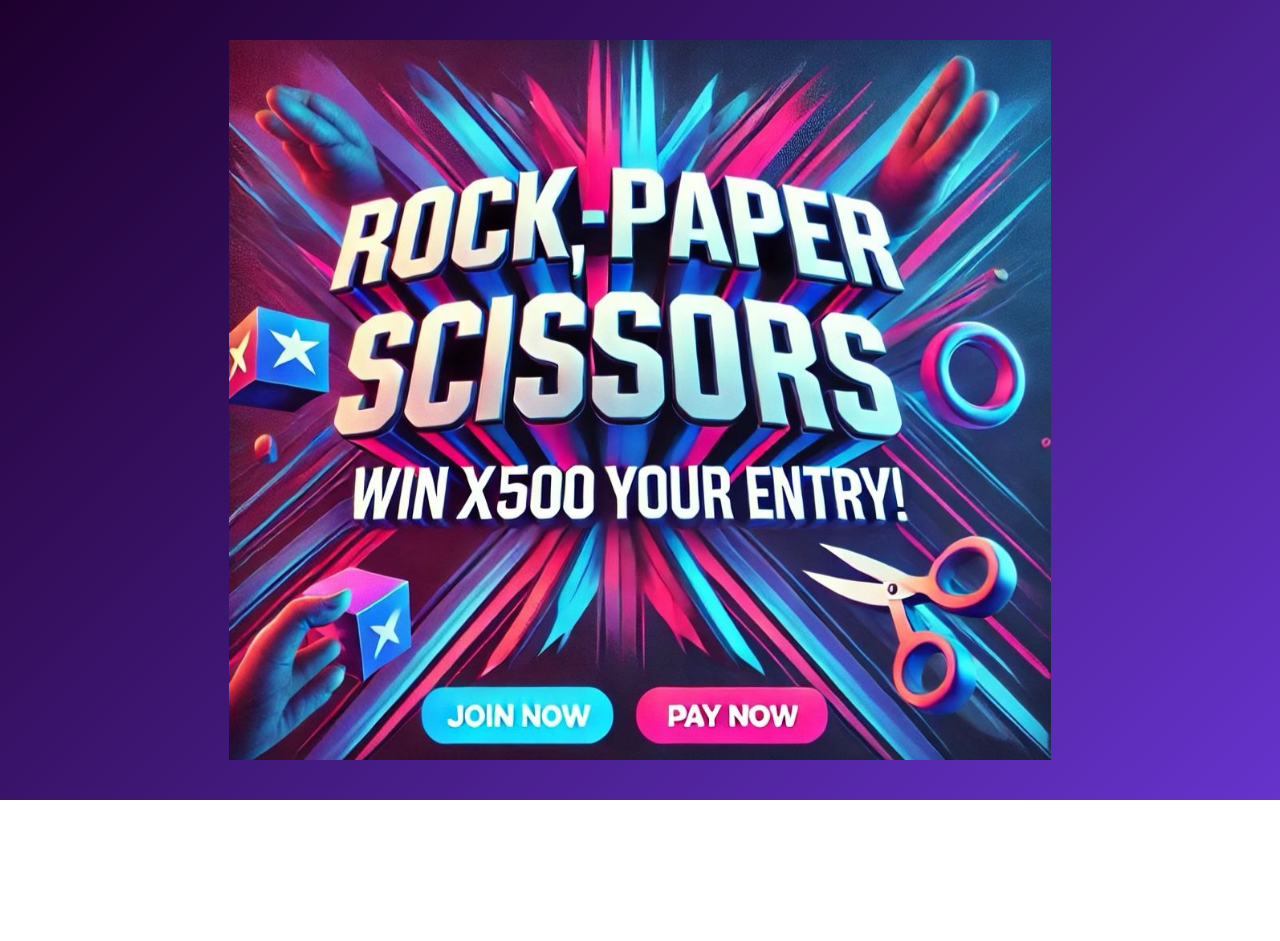
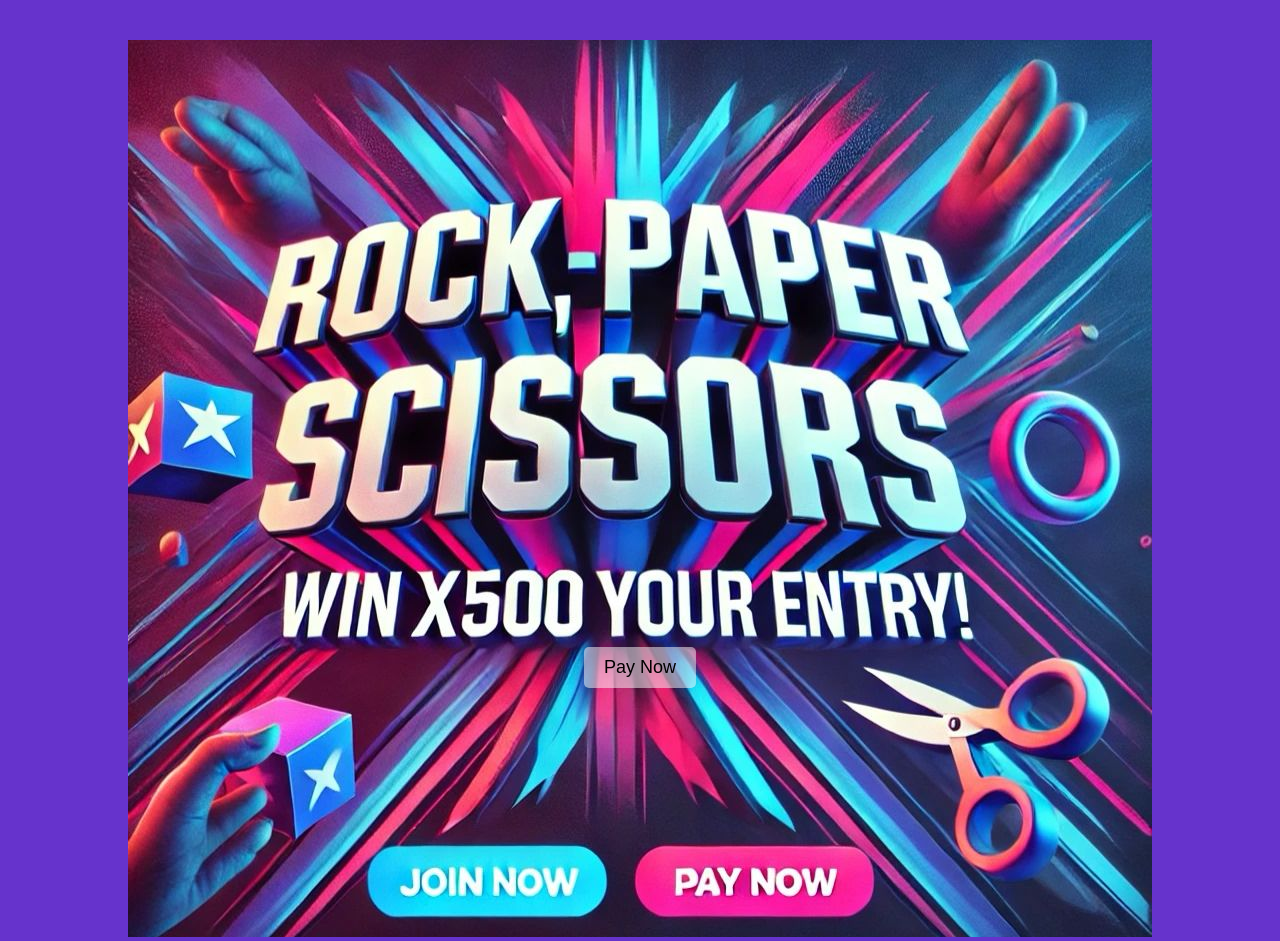
Before and after one commit to karabellas/taskagitmakas, a plain HTML site: page index.html in a window 1280 px wide. Before the commit the page ends 800 px from the top, so only its background shows below. Drawn offline with Linux system fonts and the light colour scheme.

Commit message:
index.html

```diff
--- a/index.html
+++ b/index.html
@@ -16,18 +16,44 @@
       justify-content: center;
       align-items: center;
       height: 100vh; /* Tam ekran yüksekliği */
-      background: linear-gradient(135deg, #1e002e, #6633CC); /* Degrade arka plan */
-      color: #fff; /* Arka planla uyumlu metin rengi */
+      background-color: #6633CC; /* Arka plan rengi */
+    }
+
+    .container {
+      position: relative;
+      max-width: 90%; /* Görsel genişliği ekranın %90'ına kadar */
+      max-height: 90%; /* Görsel yüksekliği ekranın %90'ına kadar */
     }
 
     img {
-      max-width: 90%; /* Görsel genişliği ekranın %90'ına kadar */
-      max-height: 90%; /* Görsel yüksekliği ekranın %90'ına kadar */
+      width: 100%;
+      height: auto;
       object-fit: contain; /* Görseli taşırmadan sığdırır */
+    }
+
+    .button {
+      position: absolute;
+      bottom: 10%; /* Görselin alt kısmına yakın */
+      left: 50%;
+      transform: translateX(-50%);
+      background-color: rgba(255, 255, 255, 0.5); /* Şeffaf beyaz */
+      color: #000; /* Yazı rengi */
+      padding: 10px 20px;
+      border: none;
+      border-radius: 5px;
+      font-size: 18px;
+      cursor: pointer;
+    }
+
+    .button:hover {
+      background-color: rgba(255, 255, 255, 0.7); /* Hover efekti */
     }
   </style>
 </head>
 <body>
-  <img src="main.jpg" alt="Taş Kağıt Makas Görseli">
+  <div class="container">
+    <img src="main.jpg" alt="Taş Kağıt Makas Görseli">
+    <button class="button">Pay Now</button>
+  </div>
 </body>
 </html>
```
